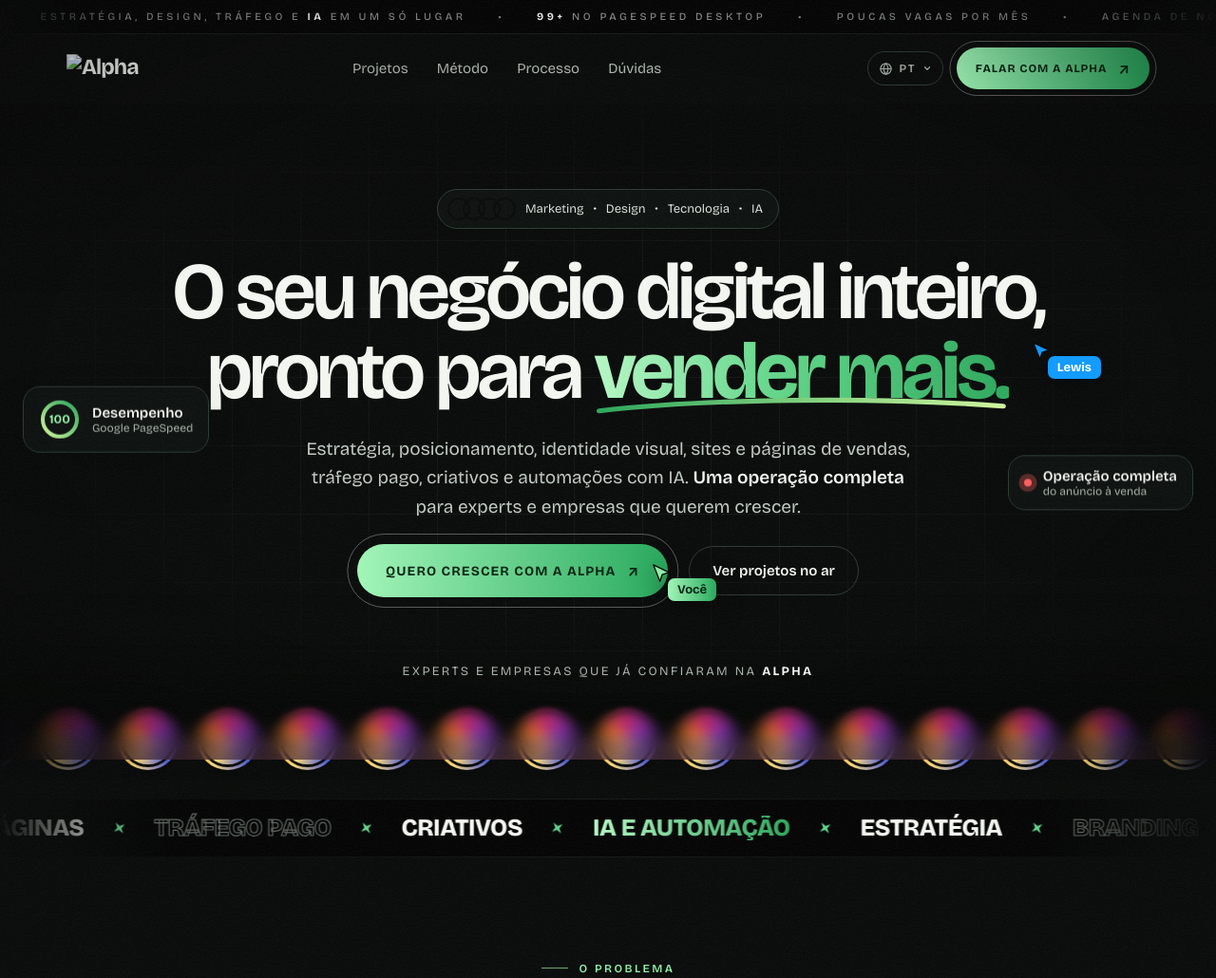
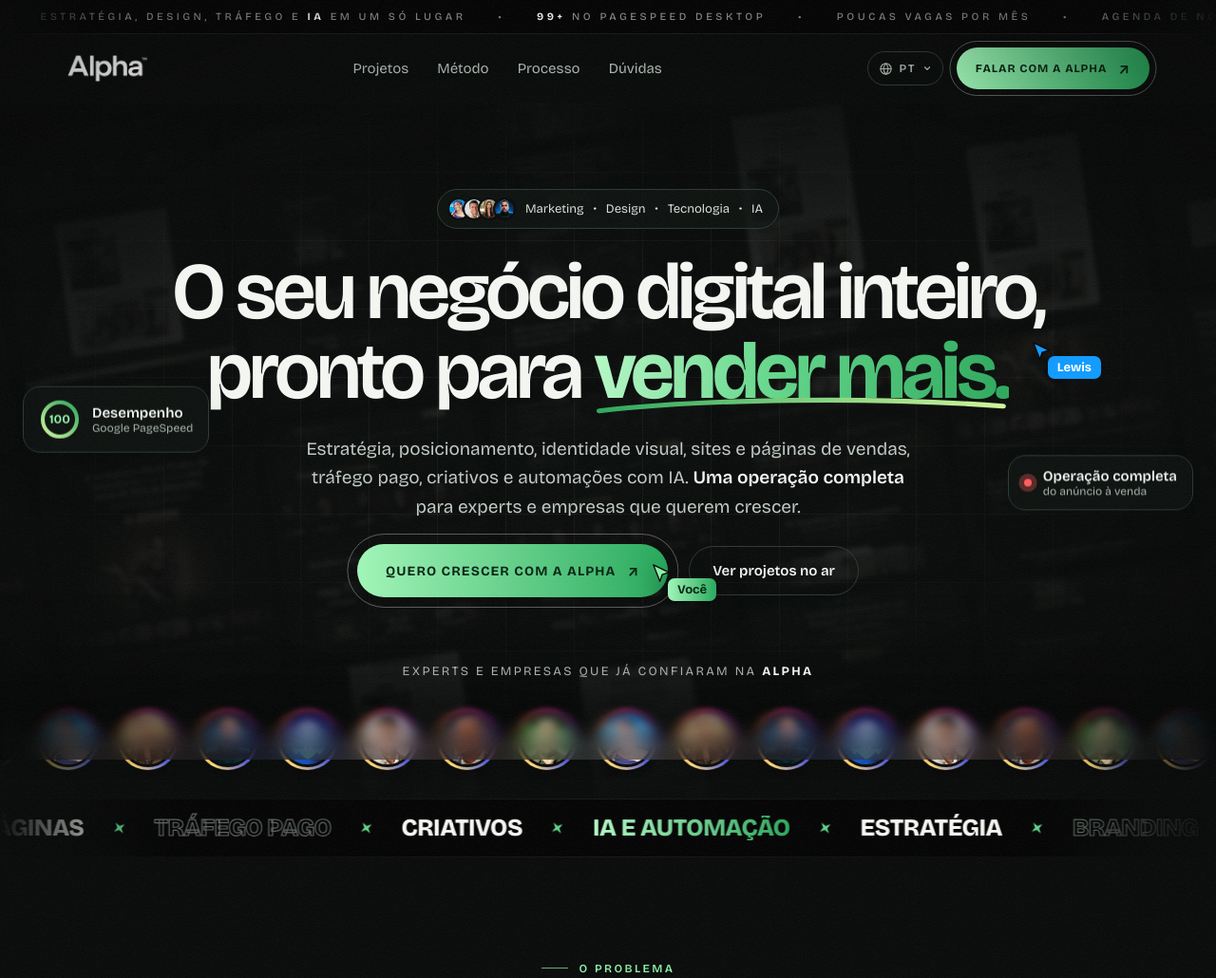
Before and after one commit to TiagoLewis/alpha.agencia, a plain HTML site: page index.html in a window 1280 px wide. Shown: the top 1030 px of the page at 95% size. Drawn offline with nearby package versions, Linux system fonts and the light colour scheme; animation ran at ten frames a second.

Commit message:
Add files via upload

```diff
--- a/index.html
+++ b/index.html
@@ -20,10 +20,10 @@ try{if(sessionStorage.getItem('alpha-skip-intro')){sessionStorage.removeItem('al
 <link rel="alternate" hreflang="en" href="?lang=en">
 <link rel="alternate" hreflang="es" href="?lang=es">
 <link rel="alternate" hreflang="fr" href="?lang=fr">
-<link rel="icon" href="img/favicon.ico?v=2" sizes="any">
-<link rel="icon" type="image/png" sizes="32x32" href="img/favicon-32x32.png?v=2">
-<link rel="icon" type="image/png" sizes="16x16" href="img/favicon-16x16.png?v=2">
-<link rel="apple-touch-icon" sizes="180x180" href="img/apple-touch-icon.png?v=2">
+<link rel="icon" href="favicon.ico?v=2" sizes="any">
+<link rel="icon" type="image/png" sizes="32x32" href="favicon-32x32.png?v=2">
+<link rel="icon" type="image/png" sizes="16x16" href="favicon-16x16.png?v=2">
+<link rel="apple-touch-icon" sizes="180x180" href="apple-touch-icon.png?v=2">
 <link rel="manifest" href="site.webmanifest">
 <meta name="description" content="Estratégia, branding, sites e páginas de vendas, tráfego pago, criativos e automações com IA para experts e empresas que querem crescer.">
 <link rel="preconnect" href="https://fonts.googleapis.com">
@@ -38,9 +38,9 @@ try{if(sessionStorage.getItem('alpha-skip-intro')){sessionStorage.removeItem('al
   --g1:#8EF0A6;--g2:#2AA65A;--g3:#1E7F44;--lime:#CDF59A;
   --cream:#F4F2EC;--cream2:#EAE6DC;--ink:#101410;--inkm:#59615A;
   --sans:'Degular','Degular Display','Bricolage Grotesque',system-ui,-apple-system,'Segoe UI',sans-serif;
-  --img-souto-sm:url(img/souto-sm.webp);--img-bruna-sm:url(img/bruna-sm.webp);--img-cris-sm:url(img/cris-sm.webp);--img-apostila-sm:url(img/apostila-sm.webp);--img-exp0:url(img/exp0.webp);--img-exp1:url(img/exp1.webp);--img-exp2:url(img/exp2.webp);--img-exp3:url(img/exp3.webp);--img-exp4:url(img/exp4.webp);--img-exp5:url(img/exp5.webp);--img-exp6:url(img/exp6.webp);
+  --img-souto-sm:url(souto-sm.webp);--img-bruna-sm:url(bruna-sm.webp);--img-cris-sm:url(cris-sm.webp);--img-apostila-sm:url(apostila-sm.webp);--img-exp0:url(exp0.webp);--img-exp1:url(exp1.webp);--img-exp2:url(exp2.webp);--img-exp3:url(exp3.webp);--img-exp4:url(exp4.webp);--img-exp5:url(exp5.webp);--img-exp6:url(exp6.webp);
 }
-html.ld{--img-souto:url(img/souto.webp);--img-bruna:url(img/bruna.webp);--img-cris:url(img/cris.webp);--img-apostila:url(img/apostila.webp);--img-dep1:url(img/dep1.webp);--img-dep2:url(img/dep2.webp);--img-dep3:url(img/dep3.webp);--img-art1:url(img/art1.webp);--img-art2:url(img/art2.webp);--img-art3:url(img/art3.webp);}
+html.ld{--img-souto:url(souto.webp);--img-bruna:url(bruna.webp);--img-cris:url(cris.webp);--img-apostila:url(apostila.webp);--img-dep1:url(dep1.webp);--img-dep2:url(dep2.webp);--img-dep3:url(dep3.webp);--img-art1:url(art1.webp);--img-art2:url(art2.webp);--img-art3:url(art3.webp);}
 @media(max-width:600px){.intro small{font-size:10px!important;letter-spacing:.2em!important;padding:0 28px;line-height:1.8;white-space:nowrap}}
 *{box-sizing:border-box}
 html{scroll-behavior:smooth}
@@ -1031,12 +1031,12 @@ html[lang="fr"] .val2 .cur2{order:2}
 <linearGradient id="gg" x1="0" x2="1" y1="0" y2="1"><stop offset="0" stop-color="#CDF59A"/><stop offset="1" stop-color="#2AA65A"/></linearGradient>
 </defs></svg>
 
-<div class="intro" id="intro" aria-hidden="true"><div class="intro-in"><img src="img/logo.png" alt="" width="360" height="126"><span class="intro-line"></span><small data-i18n="introTag">MARKETING · DESIGN · TECNOLOGIA · IA</small></div></div>
+<div class="intro" id="intro" aria-hidden="true"><div class="intro-in"><img src="logo.png" alt="" width="360" height="126"><span class="intro-line"></span><small data-i18n="introTag">MARKETING · DESIGN · TECNOLOGIA · IA</small></div></div>
 <div class="topbar" aria-label="Avisos" data-i18n-attr="aria-label:topbarAria"><div class="track" id="topbar"></div></div>
 
 <header class="nav" id="nav">
 <div class="wrap in">
-<a class="logo" href="#topo" aria-label="Alpha, início" data-i18n-attr="aria-label:logoAria"><img src="img/logo.png" alt="Alpha" width="96" height="34" style="height:30px;width:auto;display:block"></a>
+<a class="logo" href="#topo" aria-label="Alpha, início" data-i18n-attr="aria-label:logoAria"><img src="logo.png" alt="Alpha" width="96" height="34" style="height:30px;width:auto;display:block"></a>
 <nav class="menu" aria-label="Seções" data-i18n-attr="aria-label:navAria"><a href="#projetos" data-i18n="nav1">Projetos</a><a href="#metodo" data-i18n="nav2">Método</a><a href="#processo" data-i18n="nav3">Processo</a><a href="#duvidas" data-i18n="nav4">Dúvidas</a></nav>
 <div class="hright">
 <div class="lang" id="lang">
@@ -1246,7 +1246,7 @@ html[lang="fr"] .val2 .cur2{order:2}
 <section class="mentor fnd" id="mentor">
 <div class="fdiv" aria-hidden="true"></div>
 <div class="wrap fgrid">
-<div class="fphoto rv"><img src="img/founder.webp" alt="Tiago Lewis, fundador da Alpha" data-i18n-attr="alt:fAlt" width="500" height="500" loading="lazy"></div>
+<div class="fphoto rv"><img src="founder.webp" alt="Tiago Lewis, fundador da Alpha" data-i18n-attr="alt:fAlt" width="500" height="500" loading="lazy"></div>
 <div class="ftx">
 <span class="fey rv" data-i18n="fey">Fundador</span>
 <h2 class="fh rv d1" data-i18n="fh">Quem é o fundador da <span class="gtxt">ALPHA?</span></h2>
@@ -1284,7 +1284,7 @@ html[lang="fr"] .val2 .cur2{order:2}
 
 <footer>
 <div class="wrap in">
-<span style="display:flex;align-items:center;gap:14px"><img src="img/logo.png" alt="Alpha" width="68" height="24" style="height:22px;width:auto"><span data-i18n="foot">© 2026 Alpha · Marketing · Design · Tecnologia · IA</span></span>
+<span style="display:flex;align-items:center;gap:14px"><img src="logo.png" alt="Alpha" width="68" height="24" style="height:22px;width:auto"><span data-i18n="foot">© 2026 Alpha · Marketing · Design · Tecnologia · IA</span></span>
 <span><a href="https://www.behance.net/2k_lewis" target="_blank" rel="noopener">Behance</a><a href="https://instagram.com/tiagolewis" target="_blank" rel="noopener">Instagram</a><a href="https://wa.me/5547984456073?text=Ol%C3%A1%2C%20Tiago!%20Quero%20conversar%20sobre%20o%20meu%20neg%C3%B3cio.">WhatsApp</a></span>
 </div>
 </footer>
@@ -1613,7 +1613,7 @@ $('#sprev').addEventListener('click',()=>sgo(sc-1));$('#snext').addEventListener
 $('#stack').addEventListener('mouseenter',()=>sh=true);$('#stack').addEventListener('mouseleave',()=>sh=false);
 spos();srestart();
 const ARTS=['art1','art2','art3'].map((k,i)=>[k].concat(D.ARTS[i]));
-$('#cgrid').innerHTML=ARTS.map((a,i)=>`<article class="cc rv d${i}"><div class="ci"><img src="img/${a[0]}.webp" data-art="${a[0]}" alt="${esc(a[3])}" loading="lazy"></div><div class="cf"><span>${esc(a[1].toLocaleUpperCase(LOC))}</span><b>${esc(a[2])}</b></div></article>`).join('');
+$('#cgrid').innerHTML=ARTS.map((a,i)=>`<article class="cc rv d${i}"><div class="ci"><img src="${a[0]}.webp" data-art="${a[0]}" alt="${esc(a[3])}" loading="lazy"></div><div class="cf"><span>${esc(a[1].toLocaleUpperCase(LOC))}</span><b>${esc(a[2])}</b></div></article>`).join('');
 let ldDone=false;const ldImgs=()=>{if(ldDone)return;ldDone=true;document.documentElement.classList.add('ld')};
 if(document.readyState==='complete')setTimeout(ldImgs,200);else addEventListener('load',()=>setTimeout(ldImgs,200));
 setTimeout(ldImgs,2500);addEventListener('scroll',ldImgs,{once:true,passive:true});addEventListener('touchstart',ldImgs,{once:true,passive:true});
```
